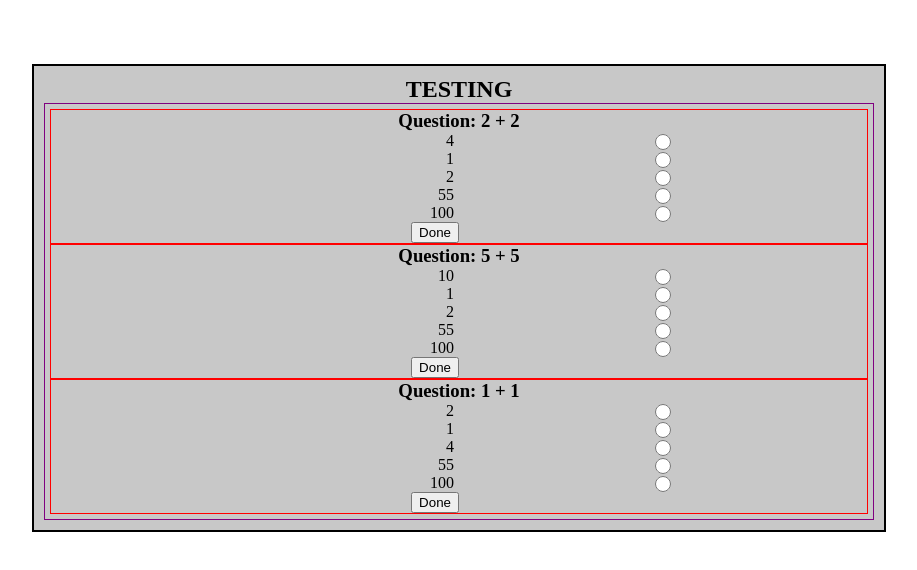
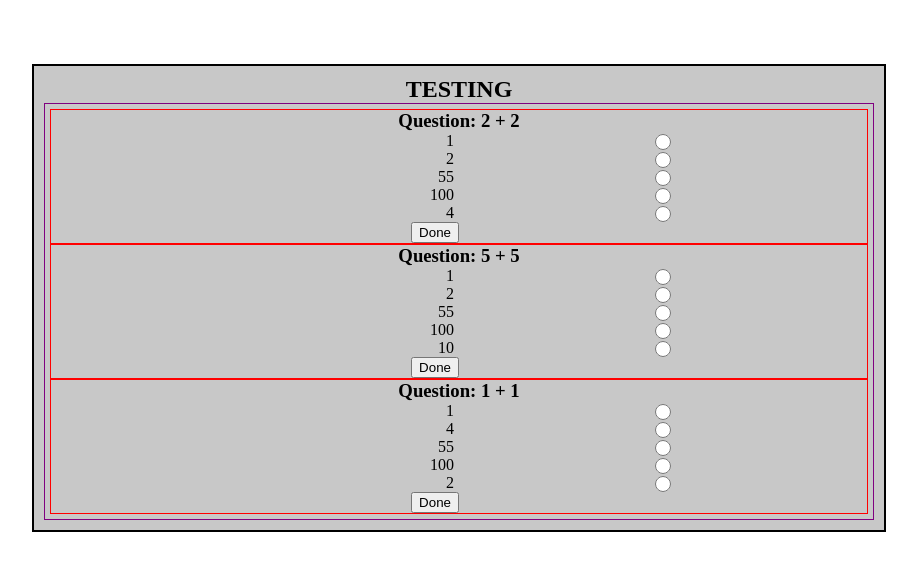
Before and after one commit to abbasnake/VueTest, a Vue app in the folder client/: page /#/test/1 in a window 1280 px wide. Shown: the top 570 px of the page, without its empty margins (181-1098 px from the left). Built offline with nearby package versions, Linux system fonts and the light colour scheme.

Commit message:
made all answer array and its now displaying on the page, it is a massive hassle

```diff
--- a/client/src/components/formTest.vue
+++ b/client/src/components/formTest.vue
@@ -3,38 +3,23 @@
 
       <h3 class="form__question">Question: {{ currentQuestion }}</h3>
 
-      <label
-        class="form__label"
-        :for="`${currentQuestion}-${currentAnswer}`"
-      >
-        {{ currentAnswer }}
-      </label>
-      <input
-        class="form__answer"
-        :id="`${currentQuestion}-${currentAnswer}`"
-        :value="currentAnswer"
-        name="answer"
-        type="radio"
-        required
-        v-model="picked"
-      >
-
-      <template v-for="fake in fakeAnswers">
+      <template v-for="answer in allAnswers">
         <!-- eslint-disable -->
         <label
           class="form__label"
-          :for="`${currentQuestion}-${fake}`"
+          :for="`${currentQuestion}-${answer}`"
         >
-          {{ fake }}
+          {{ answer }}
         </label>
         <!-- eslint-disable -->
         <input
           class="form__answer"
-          :id="`${currentQuestion}-${fake}`"
-          :value="fake"
+          :id="`${currentQuestion}-${answer}`"
+          :value="answer"
           name="answer"
           type="radio"
           v-model="picked"
+          required
         >
       </template>
 
@@ -53,13 +38,25 @@ export default {
       currentQuestion: this.question.question,
       currentAnswer: this.question.answer,
       fakeAnswers: this.question.fakes,
+      allAnswers: [],
       picked: ''
     }
   },
   methods: {
     submitAnswer (userAnswer) {
-      console.log(`Question was ${this.currentQuestion}, correct answer was ${this.currentAnswer}, user answered ${userAnswer}`)
+      console.log('---------------')
+      console.log(`Question ${this.currentQuestion}`)
+      console.log(`Correct answer ${this.currentAnswer}`)
+      console.log(`User answered ${userAnswer}`)
+    },
+    returnAllAnswers () {
+      let arr = this.question.fakes
+      arr.push(this.question.answer)
+      return arr
     }
+  },
+  mounted () {
+    this.allAnswers = this.returnAllAnswers()
   }
 }
 </script>
```
